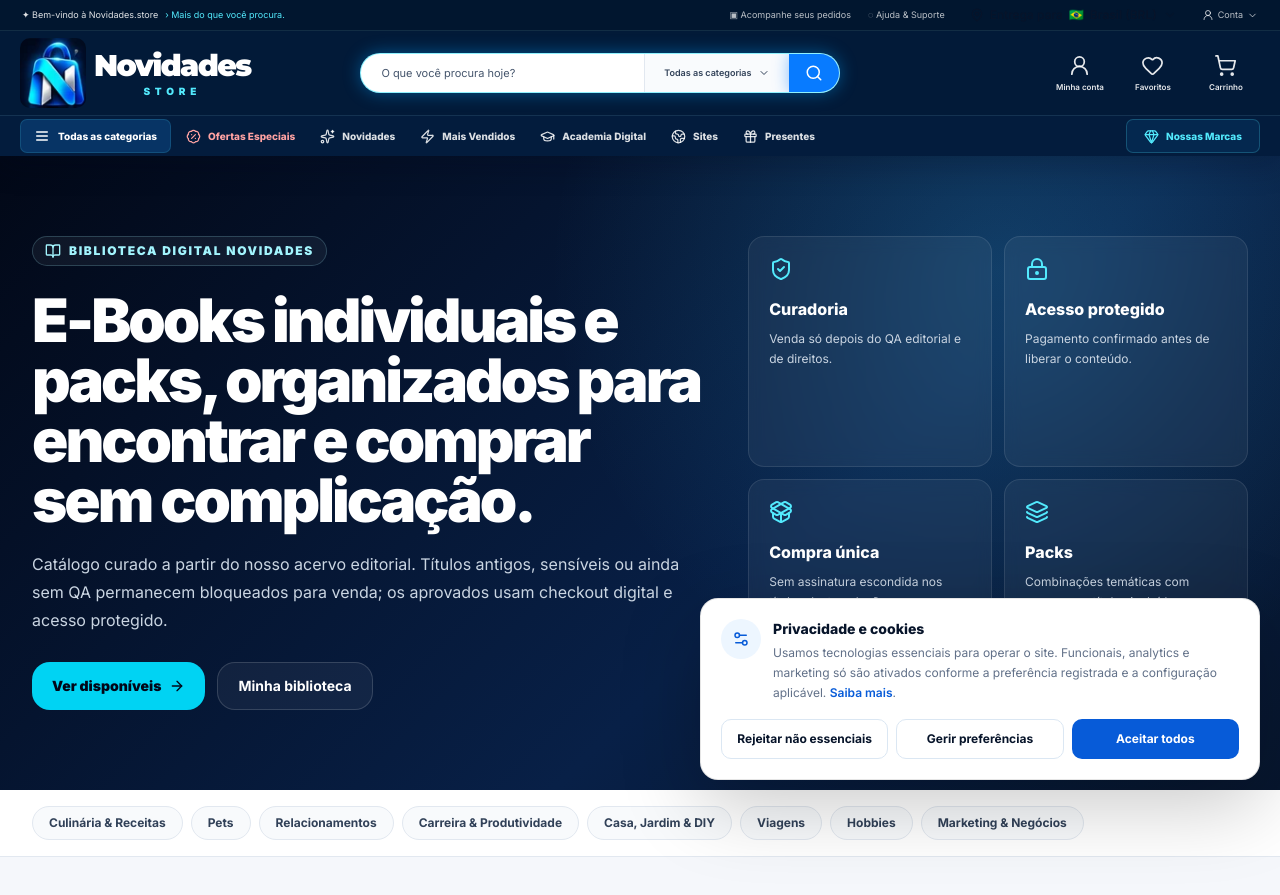
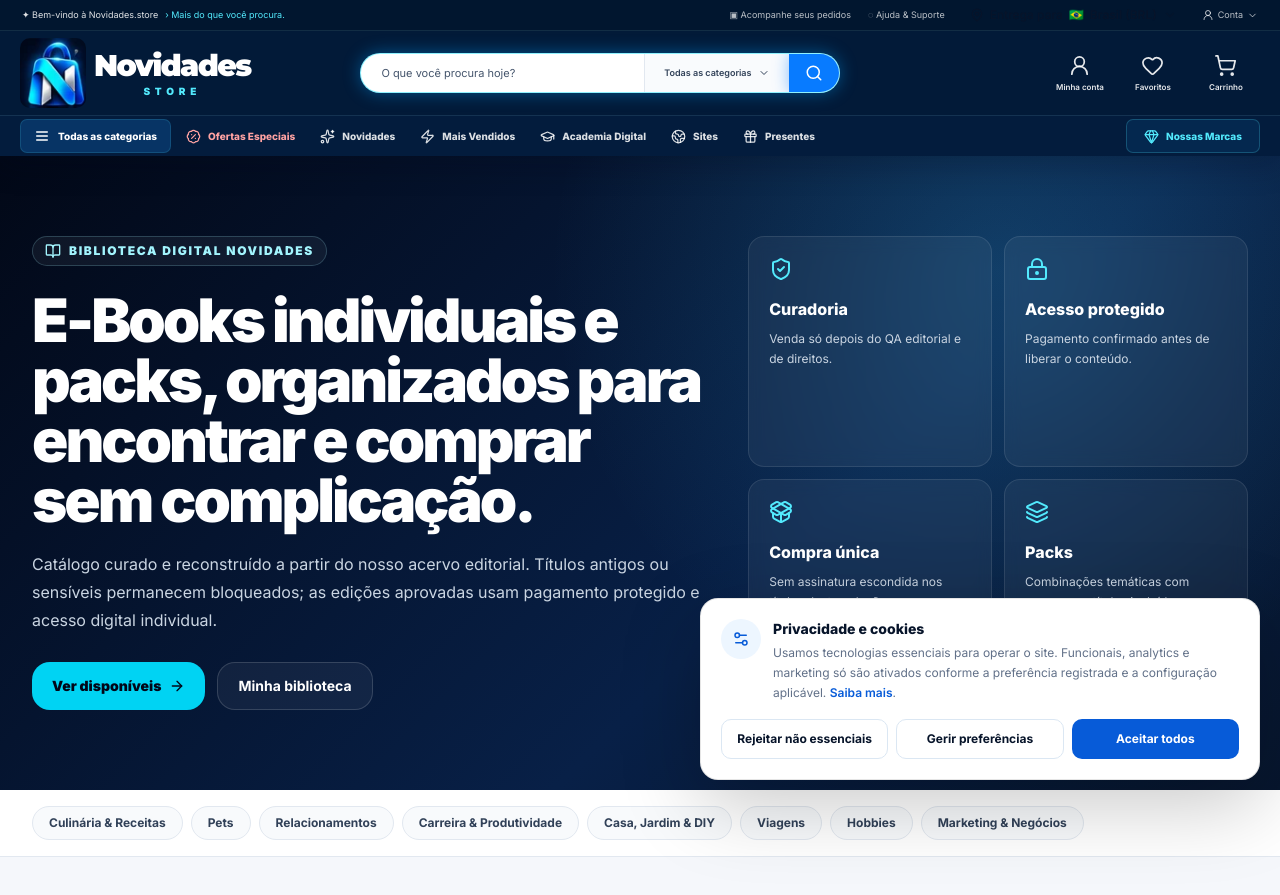
Before and after one commit to nexflowx-hub/novidades-platform, a Next.js app: page /ebooks in a window 1280 px wide. Shown: the top 895 px of the page. Built offline with nearby package versions, Linux system fonts and the light colour scheme; a web font is replaced by a local one.

Commit message:
copy(ebooks): reflect expanded curated catalog

```diff
--- a/src/app/ebooks/page.tsx
+++ b/src/app/ebooks/page.tsx
@@ -46,9 +46,9 @@ export default function EbooksPage() {
               E-Books individuais e packs, organizados para encontrar e comprar sem complicação.
             </h1>
             <p className="mt-5 max-w-3xl text-sm leading-7 text-slate-300 md:text-base">
-              Catálogo curado a partir do nosso acervo editorial. Títulos antigos,
-              sensíveis ou ainda sem QA permanecem bloqueados para venda; os aprovados
-              usam checkout digital e acesso protegido.
+              Catálogo curado e reconstruído a partir do nosso acervo editorial. Títulos
+              antigos ou sensíveis permanecem bloqueados; as edições aprovadas usam
+              pagamento protegido e acesso digital individual.
             </p>
             <div className="mt-7 flex flex-wrap gap-3">
               <a
@@ -108,12 +108,12 @@ export default function EbooksPage() {
               Disponíveis agora
             </p>
             <h2 className="mt-1 text-3xl font-black tracking-[-0.04em]">
-              Primeira coleção aprovada
+              Biblioteca em expansão · ${live.filter((item) => item.kind === "ebook").length} títulos disponíveis
             </h2>
           </div>
           <p className="max-w-xl text-sm leading-6 text-slate-500">
-            Estes títulos já têm licença localizada no pacote de origem e entrega
-            digital habilitada para o lançamento.
+            Edições aprovadas para venda com entrega digital ativa. Materiais antigos
+            são reescritos quando necessário; títulos ainda sem QA permanecem bloqueados.
           </p>
         </div>
 
```
